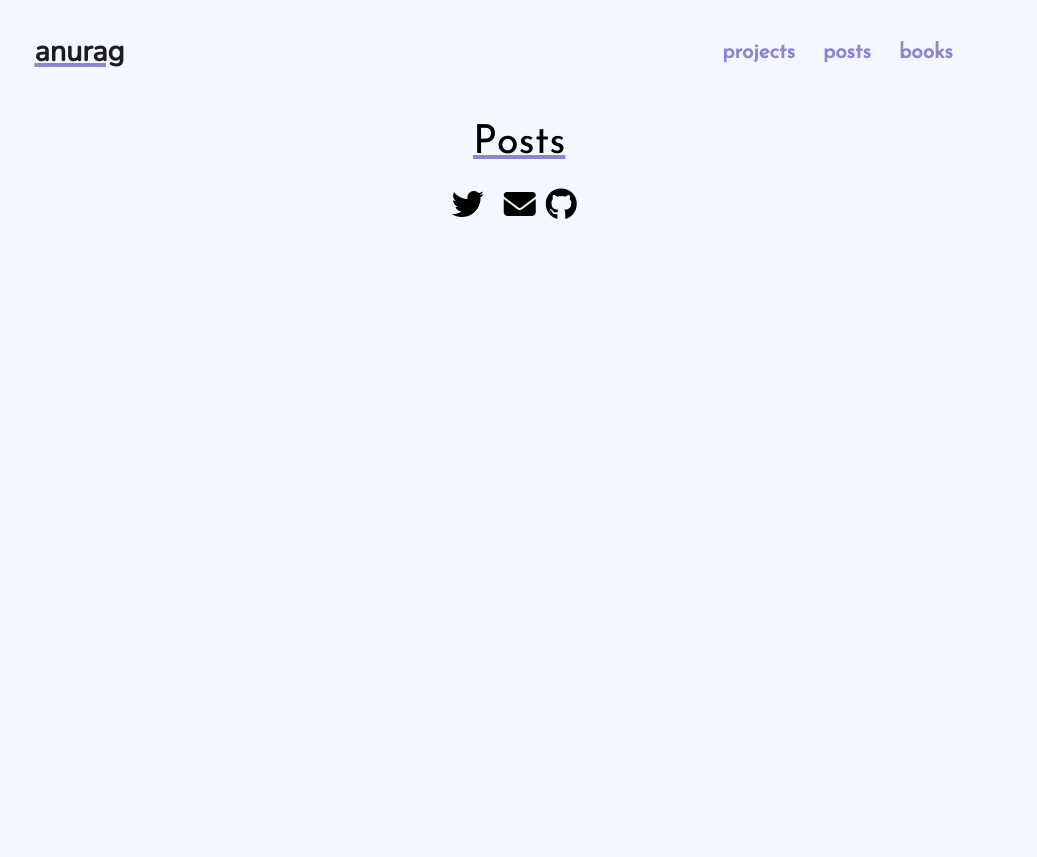
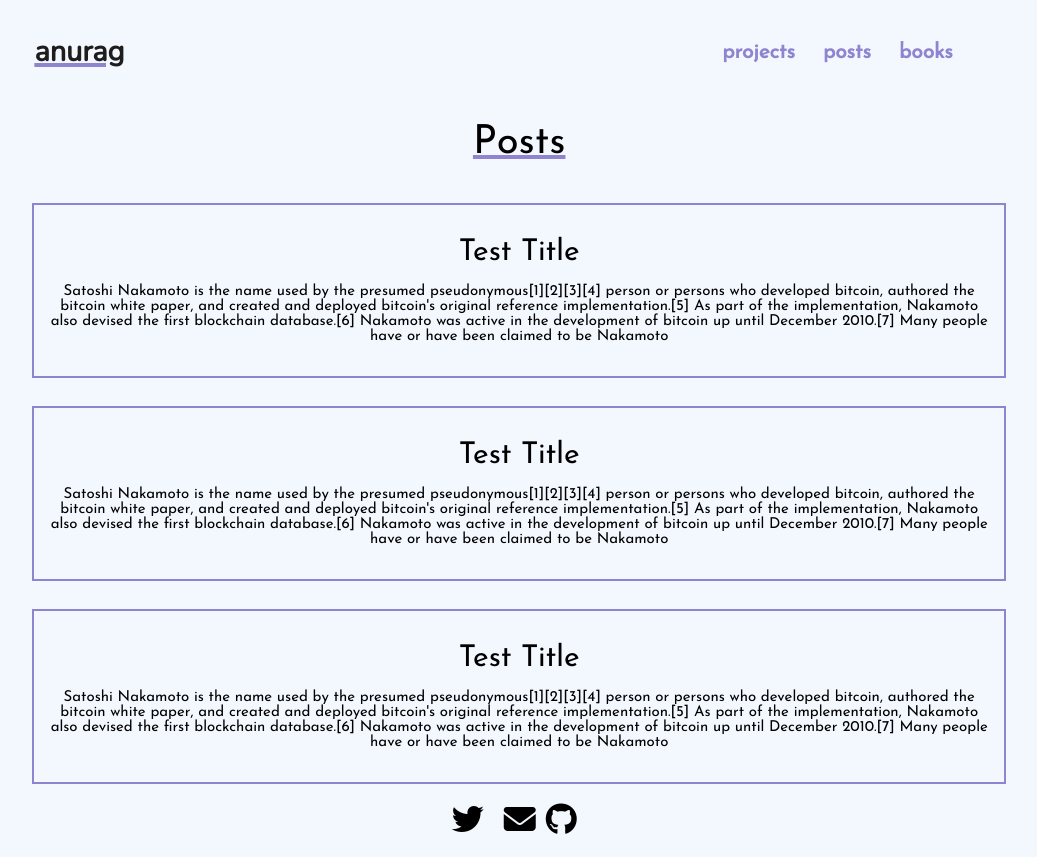
Before and after one commit to anuragts/oldsite, a Vue app: page /posts in a window 1280 px wide. Shown: the whole page, without its empty margins (140-1177 px from the left). Before the commit the page ends 800 px from the top, so only its background shows below. Built offline with nearby package versions, Linux system fonts and the light colour scheme.

Commit message:
feat[posts]

```diff
--- a/src/components/Contact.vue
+++ b/src/components/Contact.vue
@@ -15,7 +15,7 @@
     color: var(--third);
 }
 .contact {
-    margin-top: 10px;
+    margin-top: 1rem;
     text-align: center;
     font-family: "Josefin Sans", sans-serif;
     font-size: 2rem;
--- /dev/null
+++ b/src/components/MakePost.vue
@@ -0,0 +1,54 @@
+<script setup>
+defineProps({
+  title: {
+    type: String,
+    required: true,
+  },
+  body: {
+    type: String,
+    required: true,
+  },
+  to: {
+    type: String,
+    required: true,
+  },
+});
+</script>
+<template>
+  <div class="makepost">
+    <div class="title">{{ title }}</div>
+    <div class="body">{{ body }}</div>
+    <!-- <router-link to="/books" class="btn" id="last">ReadMore</router-link> -->
+  </div>
+</template>
+<style scoped>
+.makepost {
+  margin-top: 2rem;
+  outline-style: solid;
+  outline-color: var(--third);
+  outline-width: 2px;
+  padding-top: 2rem;
+  padding-bottom: 2rem;
+  padding-left: 0.8rem;
+  padding-right: 0.8rem;
+}
+.title {
+  margin-bottom: 1rem;
+  font-family: "Josefin Sans", sans-serif;
+  font-size: 30px;
+  text-align: center;
+}
+.body {
+  font-family: "Josefin Sans", sans-serif;
+  font-size: 20px;
+  text-align: center;
+}
+@media only screen and (max-width: 550px) {
+  .title {
+    font-size: 25px;
+  }
+}
+.body {
+  font-size: 15px;
+}
+</style>
--- a/src/components/Posts.vue
+++ b/src/components/Posts.vue
@@ -1,6 +1,33 @@
+<script>
+import { RouterLink, RouterView } from "vue-router";
+import MakePost from "@/components/MakePost.vue";
+export default {
+  name: "Posts",
+  components: {
+    MakePost,
+    RouterLink,
+    RouterView,
+  },
+};
+</script>
 <template>
   <div class="posts">
     <div class="title">Posts</div>
+    <MakePost
+      title="Test Title"
+      body="Satoshi Nakamoto is the name used by the presumed pseudonymous[1][2][3][4] person or persons who developed bitcoin, authored the bitcoin white paper, and created and deployed bitcoin's original reference implementation.[5] As part of the implementation, Nakamoto also devised the first blockchain database.[6] Nakamoto was active in the development of bitcoin up until December 2010.[7] Many people have or have been claimed to be Nakamoto"
+      to="books"
+    />
+    <MakePost
+      title="Test Title"
+      body="Satoshi Nakamoto is the name used by the presumed pseudonymous[1][2][3][4] person or persons who developed bitcoin, authored the bitcoin white paper, and created and deployed bitcoin's original reference implementation.[5] As part of the implementation, Nakamoto also devised the first blockchain database.[6] Nakamoto was active in the development of bitcoin up until December 2010.[7] Many people have or have been claimed to be Nakamoto"
+      to="books"
+    />
+    <MakePost
+      title="Test Title"
+      body="Satoshi Nakamoto is the name used by the presumed pseudonymous[1][2][3][4] person or persons who developed bitcoin, authored the bitcoin white paper, and created and deployed bitcoin's original reference implementation.[5] As part of the implementation, Nakamoto also devised the first blockchain database.[6] Nakamoto was active in the development of bitcoin up until December 2010.[7] Many people have or have been claimed to be Nakamoto"
+      to="books"
+    />
   </div>
 </template>
 <style scoped>
```
